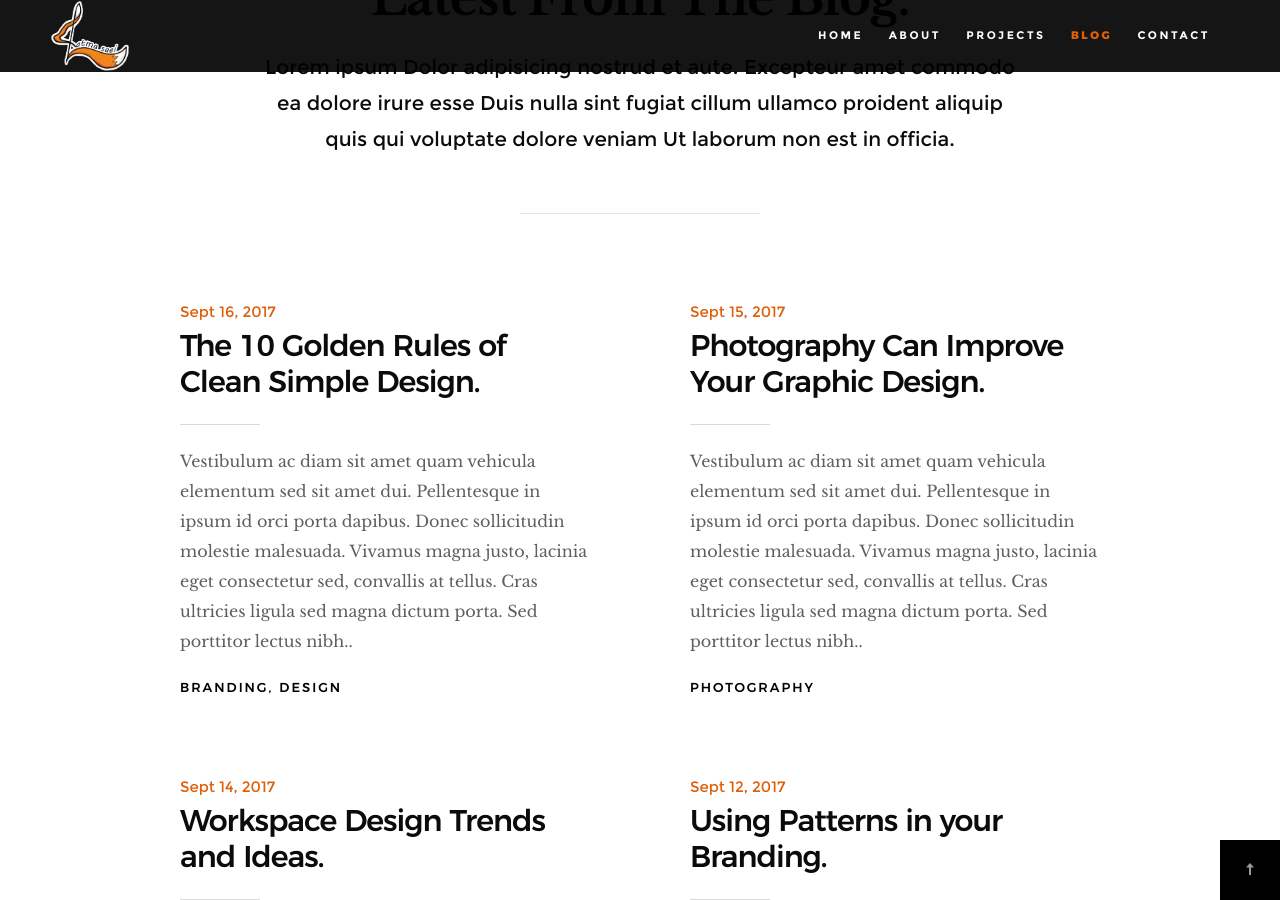
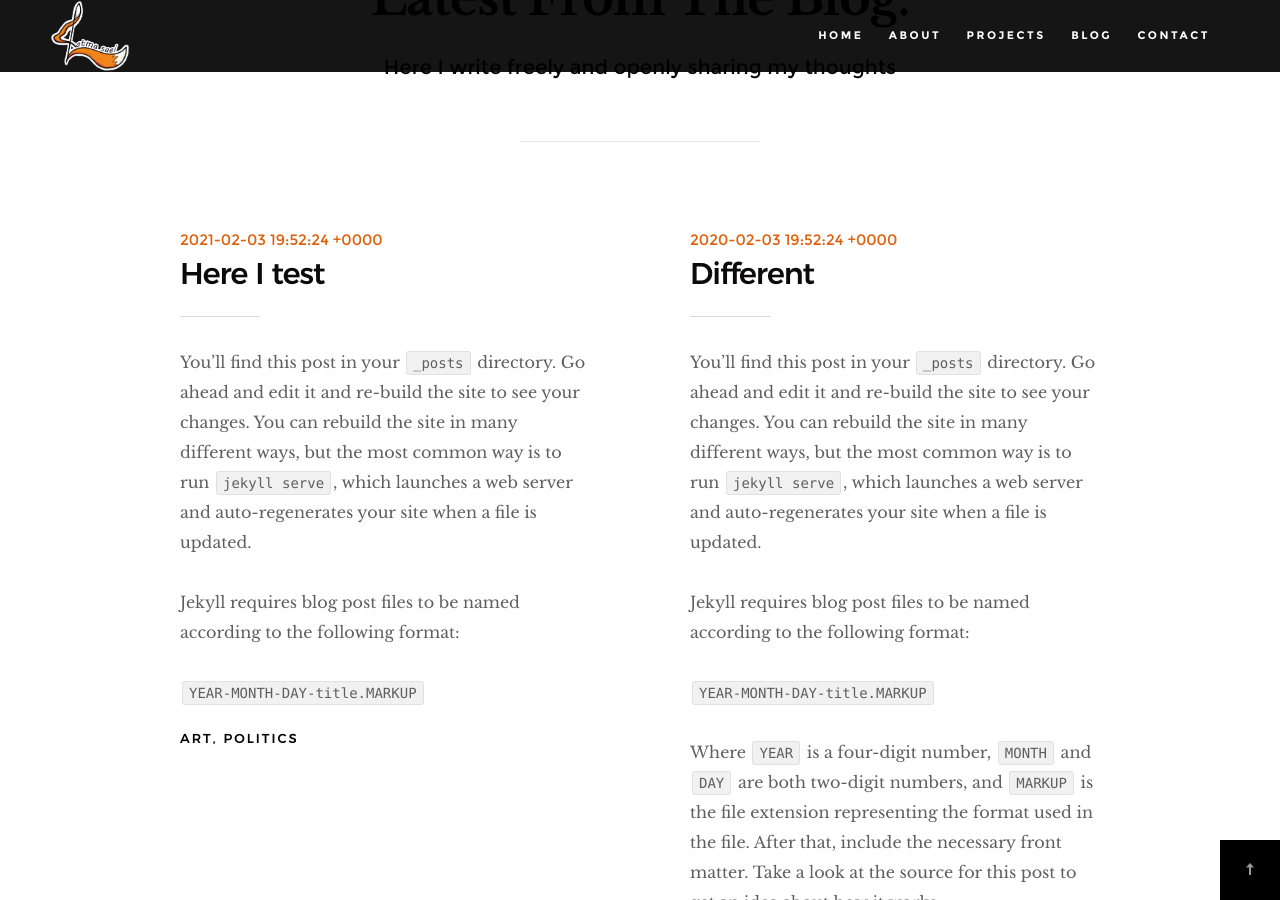
Before and after one commit to FatmaSaei/FatmaSaei.github.io, a Jekyll site: the page built from index.html, in a window 1280 px wide and 900 px high, scrolled down 5862 px. Built offline with Jekyll 4.4.1, drawn with Linux system fonts in a browser that asks for light colours; some of the changed text lies outside the part shown.

Commit message:
changes in blog 1

```diff
--- /dev/null
+++ b/_data/info.yml
@@ -0,0 +1,6 @@
+email: fatma.saei@gmail.com
+address_egypt: Obour, Egypt
+address_kuwait: Andalus, Kuwait
+contact_msg: |
+  For any questions and inquires, feel free to fill the below form. <br>
+  Also, please share your opinion about my website 😉
--- a/_includes/header.html
+++ b/_includes/header.html
@@ -9,10 +9,10 @@
         <nav class="header-nav-wrap">
             <ul class="header-nav">
                 <li class="current"><a class="smoothscroll" href="#home" title="home">Home</a></li>
-                <li><a class="smoothscroll" href="#about" title="about">About</a></li>
-                <li><a class="smoothscroll" href="#works" title="works">Projects</a></li>
-                <li><a class="smoothscroll" href="#blog" title="blog">Blog</a></li>
-                <li><a class="smoothscroll" href="#contact" title="contact">Contact</a></li>
+                <li><a class="smoothscroll" href="index.html#about" title="about">About</a></li>
+                <li><a class="smoothscroll" href="index.html#works" title="works">Projects</a></li>
+                <li><a class="smoothscroll" href="index.html#blog" title="blog">Blog</a></li>
+                <li><a class="smoothscroll" href="index.html#contact" title="contact">Contact</a></li>
             </ul>
         </nav>
 
--- a/css/main.css
+++ b/css/main.css
@@ -3135,6 +3135,7 @@ html.no-csstransitions .home-content__main {
     border-bottom: 1px solid rgba(255, 255, 255, 0.1);
     margin-bottom: .9rem;
     color: rgba(255, 255, 255, 0.75);
+    padding-inline: 10px;
 }
 
 .contact__form input[type="email"]:focus,
@@ -3144,7 +3145,9 @@ html.no-csstransitions .home-content__main {
 .contact__form input[type="url"]:focus,
 .contact__form textarea:focus {
     color: white;
-    border-bottom: 1px solid white;
+    border: 1px solid white;
+    background-color: #df5f0a;
+    opacity: 0.5;
 }
 
 .contact__form button {
--- a/index.html
+++ b/index.html
@@ -512,9 +512,9 @@ layout: default
         <div class="col-full">
             <h3>Journal</h3>
             <h1>Latest From The Blog.</h1>
-            <p class="lead">Lorem ipsum Dolor adipisicing nostrud et aute.
-                Excepteur amet commodo ea dolore irure esse Duis nulla sint fugiat cillum
-                ullamco proident aliquip quis qui voluptate dolore veniam Ut laborum non est in officia.</p>
+            <p class="lead">
+                Here I write freely and openly sharing my thoughts
+            </p>
         </div>
     </div>
 
@@ -522,81 +522,27 @@ layout: default
         <div class="col-full">
 
             <div class="blog-list block-1-2 block-tab-full">
+                {% for post in site.posts %}
                 <article class="col-block">
 
                     <div class="blog-date">
-                        <a href="blog-single.html">Sept 16, 2017</a>
+                        <a href="blog-single.html">{{post.date}}</a>
                     </div>
 
-                    <h2 class="h01"><a href="blog-single.html">The 10 Golden Rules of Clean Simple Design.</a></h2>
+                    <h2 class="h01"><a href="blog-single.html">{{post.title}}</a></h2>
                     <p>
-                        Vestibulum ac diam sit amet quam vehicula elementum sed sit amet dui. Pellentesque in ipsum
-                        id orci porta dapibus. Donec sollicitudin molestie malesuada. Vivamus magna justo, lacinia
-                        eget consectetur sed, convallis at tellus. Cras ultricies ligula sed magna dictum porta. Sed
-                        porttitor lectus nibh..
+                        {{ post.excerpt }}
                     </p>
 
                     <div class="blog-cat">
-                        <a href="blog.html">Branding</a><a href="blog.html">Design</a>
+                        {% for cat in post.categories %}
+                        <a href="blog.html">{{cat}}</a>
+                        {% endfor %}
                     </div>
 
 
                 </article>
-                <article class="col-block">
-
-                    <div class="blog-date">
-                        <a href="blog-single.html">Sept 15, 2017</a>
-                    </div>
-
-                    <h2 class="h01"><a href="blog-single.html">Photography Can Improve Your Graphic Design.</a></h2>
-                    <p>
-                        Vestibulum ac diam sit amet quam vehicula elementum sed sit amet dui. Pellentesque in ipsum
-                        id orci porta dapibus. Donec sollicitudin molestie malesuada. Vivamus magna justo, lacinia
-                        eget consectetur sed, convallis at tellus. Cras ultricies ligula sed magna dictum porta. Sed
-                        porttitor lectus nibh..
-                    </p>
-
-                    <div class="blog-cat">
-                        <a href="blog.html">Photography</a>
-                    </div>
-
-
-                </article>
-                <article class="col-block">
-
-                    <div class="blog-date">
-                        <a href="blog-single.html">Sept 14, 2017</a>
-                    </div>
-
-                    <h2 class="h01"><a href="blog-single.html">Workspace Design Trends and Ideas.</a></h2>
-                    <p>
-                        Vestibulum ac diam sit amet quam vehicula elementum sed sit amet dui. Pellentesque in ipsum
-                        id orci porta dapibus. Donec sollicitudin molestie malesuada. Vivamus magna justo, lacinia
-                        eget consectetur sed, convallis at tellus. Cras ultricies ligula sed magna dictum porta. Sed
-                        porttitor lectus nibh dolore irure esse Duis nulla sint.
-                    </p>
-
-                    <div class="blog-cat">
-                        <a href="blog.html">Branding</a><a href="blog.html">Wordpress</a>
-                    </div>
-                </article>
-                <article class="col-block">
-
-                    <div class="blog-date">
-                        <a href="blog-single.html">Sept 12, 2017</a>
-                    </div>
-                    <h2 class="h01"><a href="blog-single.html">Using Patterns in your Branding.</a></h2>
-                    <p>
-                        Vestibulum ac diam sit amet quam vehicula elementum sed sit amet dui. Pellentesque in ipsum
-                        id orci porta dapibus. Donec sollicitudin molestie malesuada. Vivamus magna justo, lacinia
-                        eget consectetur sed, convallis at tellus. Cras ultricies ligula sed magna dictum porta. Sed
-                        porttitor lectus nibh.
-                    </p>
-
-                    <div class="blog-cat">
-                        <a href="blog.html">Design</a><a href="blog.html">Branding</a>
-                    </div>
-                </article>
+                {% endfor %}
             </div> <!-- end blog-list -->
 
         </div> <!-- end col-full -->
@@ -613,18 +559,18 @@ layout: default
 
         <div class="col-full cta__content">
 
-            <h2 class="h01"><a href="http://www.dreamhost.com/r.cgi?287326|STYLESHOUT">Styleshout Recommends
-                    Dreamhost.</a></h2>
+            <h2 class="h01">
+                Freelancing
+            </h2>
 
             <p class="lead">
-                Looking for an awesome and reliable webhosting? Try <a
-                    href="http://www.dreamhost.com/r.cgi?287326|STYLESHOUT">DreamHost</a>.
-                Get <span>$50 off</span> when you sign up with the promocode <span>styleshout</span>.
+                Looking for transforming your awesome ideas into reality? <br>
+                Contact me for more interesting discussions.
             </p>
 
             <div class="cta__action">
-                <a class="btn btn--primary btn--large" href="http://www.dreamhost.com/r.cgi?287326|STYLESHOUT">Sign
-                    Up Now</a>
+                <a class="btn btn--primary btn--large" href="index.html#contact">
+                    Place your order</a>
             </div>
 
         </div>
@@ -638,35 +584,19 @@ layout: default
     ================================================== -->
 <section id="stats" class="s-stats">
     <div class="row block-1-4 block-tab-1-2 block-mob-full stats">
-
-        <div class="col-block stats__col ">
-            <div class="stats__count">
-                128
-            </div>
-            <h4>Awards Received</h4>
-        </div>
-        <div class="col-block stats__col">
-            <div class="stats__count">
-                1500
-            </div>
-            <h4>Cups of Coffee</h4>
-        </div>
-        <div class="col-block stats__col stats__col--highlight">
+        {% for item in site.data.statistics %}
+        <div class="col-block stats__col {% if item.highlighted %}stats__col--highlight{% endif %}">
+            {% if item.up_arrow %}
             <div class="stats__upsign">
                 <a href="#"><i class="im im-arrow-up" aria-hidden="true"></i></a>
             </div>
+            {% endif %}
             <div class="stats__count">
-                110
+                {{item.number}}
             </div>
-            <h4>Projects Completed</h4>
+            <h4>{{item.title}}</h4>
         </div>
-        <div class="col-block stats__col">
-            <div class="stats__count">
-                101
-            </div>
-            <h4>Happy Clients</h4>
-        </div>
-
+        {% endfor %}
     </div>
 </section> <!-- end s-stats -->
 
@@ -682,9 +612,9 @@ layout: default
             <h3>Contact</h3>
             <h1>Say Hello.</h1>
 
-            <p class="lead">Lorem ipsum Dolor adipisicing nostrud et aute Excepteur amet commodo ea dolore irure
-                esse Duis nulla sint fugiat cillum ullamco proident aliquip quis qui voluptate dolore veniam Ut
-                laborum non est in officia.</p>
+            <p class="lead">
+                {{site.data.info.contact_msg}}
+            </p>
         </div>
     </div>
 
@@ -706,8 +636,8 @@ layout: default
                             class="full-width">
                     </div>
                     <div class="form-field">
-                        <textarea name="contactMessage" id="contactMessage" placeholder="message" rows="10" cols="50"
-                            required="" aria-required="true" class="full-width"></textarea>
+                        <textarea name="contactMessage" id="contactMessage" placeholder="Type your message" rows="10"
+                            cols="50" required="" aria-required="true" class="full-width"></textarea>
                     </div>
                     <div class="form-field">
                         <button class="full-width btn--primary">Submit</button>
@@ -736,22 +666,15 @@ layout: default
 
         </div>
         <div class="col-four tab-full contact__infos">
-            <h4 class="h06">Phone</h4>
-            <p>Phone: (+63) 555 1212<br>
-                Mobile: (+63) 555 0100<br>
-                Fax: (+63) 555 0101
-            </p>
-
             <h4 class="h06">Email</h4>
-            <p>someone@holawebsite.com<br>
-                info@holawebsite.com
+            <p>
+                {{site.data.info.email}}
             </p>
 
             <h4 class="h06">Address</h4>
             <p>
-                1600 Amphitheatre Parkway<br>
-                Mountain View, CA<br>
-                94043 US
+                {{site.data.info.address_kuwait}} <br>
+                {{site.data.info.address_egypt}}
             </p>
         </div>
 
```
Also changed, not shown: _data/statistics.yml (added, +19 -0 lines), _layouts/post.html (added, +7 -0 lines), _posts/2018-02-03-Oldone.md (added, +32 -0 lines), _posts/2019-02-03-hereMe.md (added, +30 -0 lines), _posts/2020-02-03-tesm.md (renamed from _posts/2021-02-03-welcome-to-jekyll.markdown, +4 -3 lines), _posts/2021-02-03-welcome-to-jekyll.md (added, +30 -0 lines), 2 other files.
